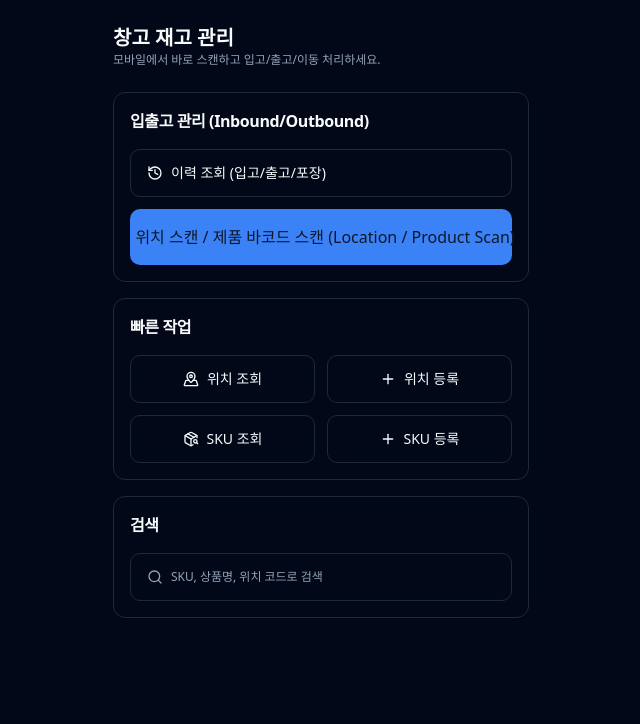
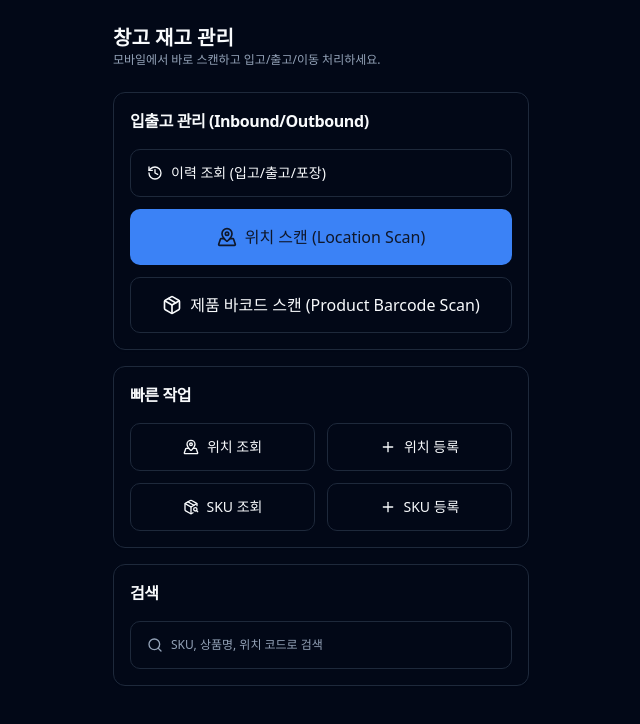
Before and after one commit to mnj510/warehouse-inventory, a Next.js app: page / in a window 1280 px wide. Shown: the top 724 px of the page, without its empty margins (319-959 px from the left). Built offline with nearby package versions, Linux system fonts and the light colour scheme; no server answers; the database is empty.

Commit message:
deploy: 2026-03-10_15:50

```diff
--- a/app/page.tsx
+++ b/app/page.tsx
@@ -1,7 +1,7 @@
 import Link from 'next/link';
 import { Button } from '@/components/ui/button';
 import { Card, CardContent, CardHeader, CardTitle } from '@/components/ui/card';
-import { Search, ScanLine, PackageSearch, MapPinned, Plus, History } from 'lucide-react';
+import { Search, PackageSearch, MapPinned, Plus, History, Package } from 'lucide-react';
 import { createSupabaseServerClient } from '@/lib/supabase/server';
 import { LowStockSection } from '@/components/home/low-stock-section';
 import { RecentLocationShortcut } from '@/components/home/recent-location-shortcut';
@@ -52,10 +52,16 @@ export default async function HomePage() {
               이력 조회 (입고/출고/포장)
             </Button>
           </Link>
-          <Link href="/scan" className="w-full">
+          <Link href="/scan?mode=location" className="w-full">
             <Button className="flex h-14 w-full items-center justify-center gap-2 text-base">
-              <ScanLine className="h-5 w-5" />
-              위치 스캔 / 제품 바코드 스캔 (Location / Product Scan)
+              <MapPinned className="h-5 w-5" />
+              위치 스캔 (Location Scan)
+            </Button>
+          </Link>
+          <Link href="/scan?mode=product" className="w-full">
+            <Button variant="outline" className="flex h-14 w-full items-center justify-center gap-2 text-base">
+              <Package className="h-5 w-5" />
+              제품 바코드 스캔 (Product Barcode Scan)
             </Button>
           </Link>
         </CardContent>
--- a/components/scan/scan-page-client.tsx
+++ b/components/scan/scan-page-client.tsx
@@ -2,6 +2,7 @@
 
 import { useCallback, useEffect, useMemo, useRef, useState } from 'react';
 import dynamic from 'next/dynamic';
+import { useSearchParams } from 'next/navigation';
 import Link from 'next/link';
 import { Button } from '@/components/ui/button';
 import { Card, CardContent, CardHeader, CardTitle } from '@/components/ui/card';
@@ -52,7 +53,9 @@ type BatchItem = {
 };
 
 export function ScanPageClient() {
-  const [scanMode, setScanMode] = useState<ScanMode>(null);
+  const searchParams = useSearchParams();
+  const initialMode = searchParams.get('mode') as ScanMode | null;
+  const [scanMode, setScanMode] = useState<ScanMode>(initialMode === 'location' || initialMode === 'product' ? initialMode : null);
   const [currentLocation, setCurrentLocation] = useState<StoredLocation | null>(null);
   const [locationProducts, setLocationProducts] = useState<InventoryRow[]>([]);
   const [batchItems, setBatchItems] = useState<BatchItem[]>([]);
```
